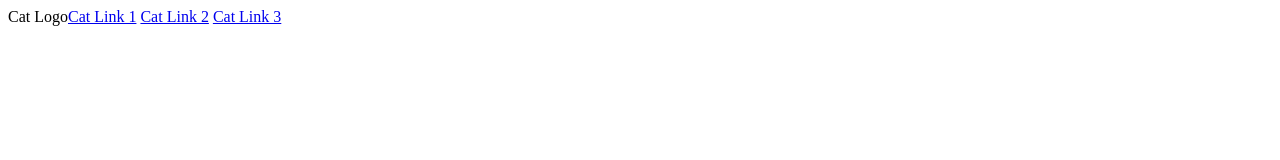
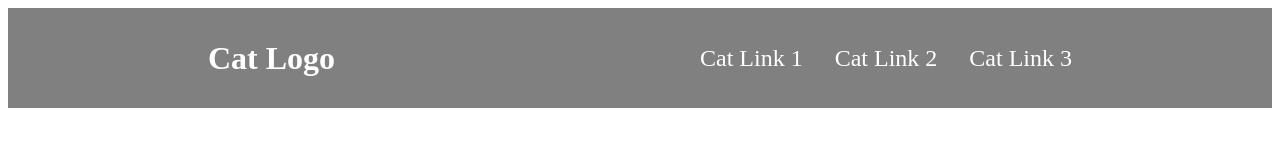
Before and after one commit to evinmke/odin-landing-page, a plain HTML site: page index.html in a window 1280 px wide. Drawn offline with Linux system fonts and the light colour scheme.

Commit message:
finish header section

```diff
--- a/styles.css
+++ b/styles.css
@@ -1,3 +1,26 @@
 .navbar {
     display: flex;
+    background-color: gray;
+    color: white;
+    justify-content: space-between;
+    height: 100px;
+    align-items: center;
+    padding-right: 200px;
+    padding-left: 200px;
 }
+
+a {
+    color: white;
+    text-decoration: none;
+}
+
+.header-links {
+    display: flex;
+    gap: 32px;
+    font-size: x-large;
+}
+
+.header-logo {
+    font-size:xx-large;
+    font-weight: 700;
+}
```
